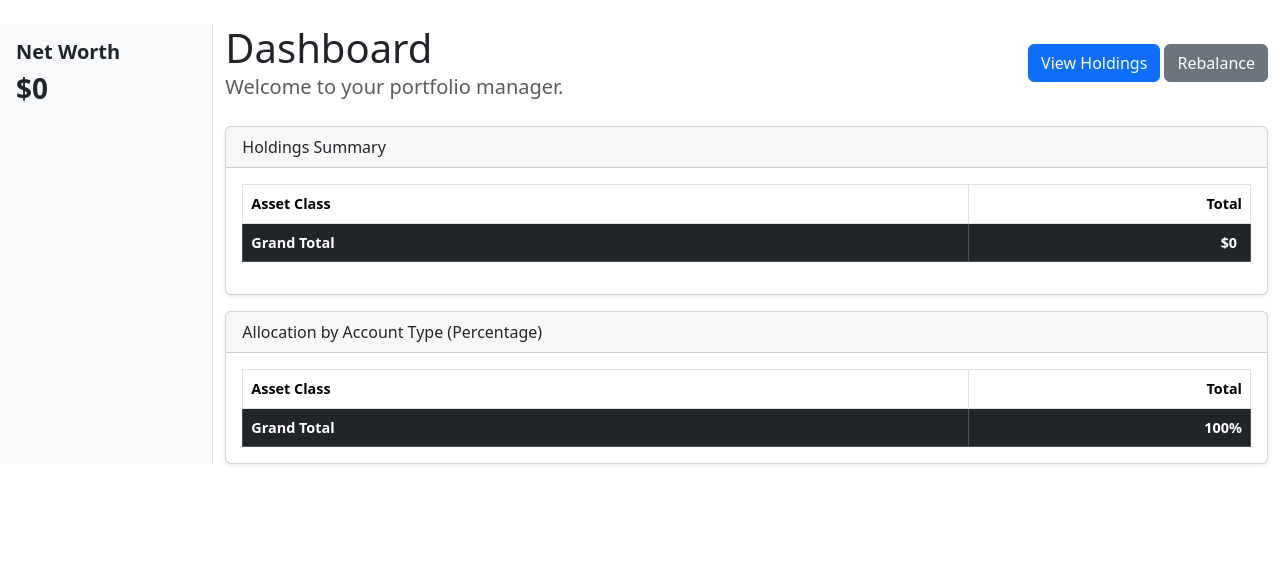
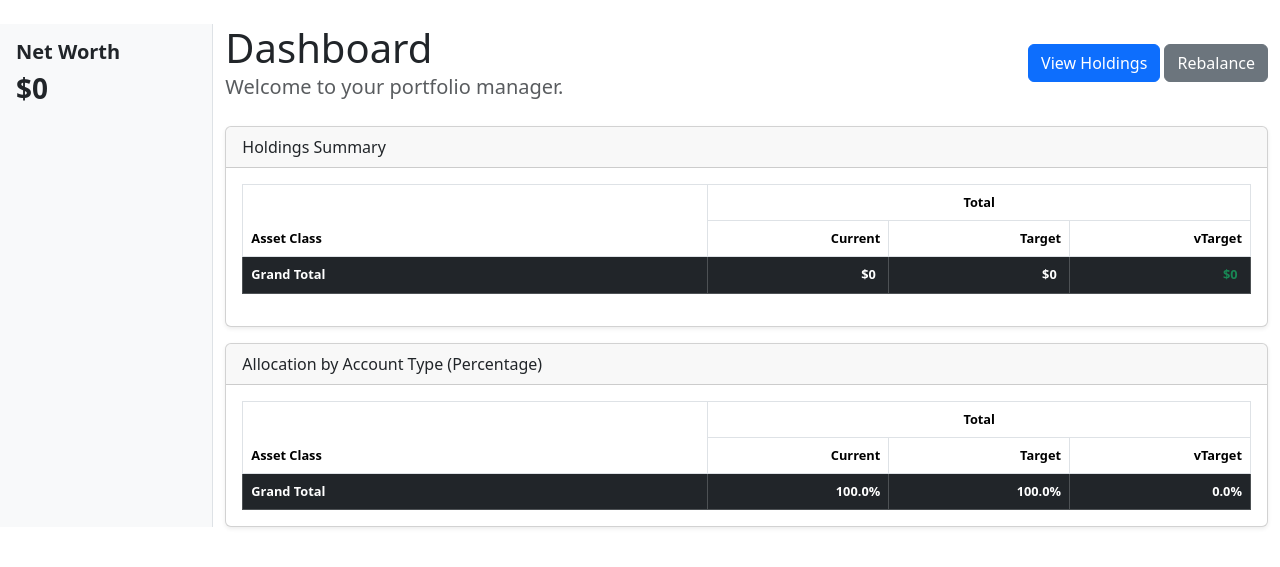
Before and after one commit to charlesbeck3/cb3portfolio, a Django app: page / in a window 1280 px wide. Shown: the part 56-623 px from the top of the page. Run offline with Django 5.2, Linux system fonts and the light colour scheme; the visitor is signed in with stand-in values (Sample User, id 1); data comes from the database, SQL or seed files in the repository; data that the repository does not hold is empty.

Commit message:
Add overall target/variance columns to dashboard and refine table styling
- Update PortfolioSummaryService to aggregate target and variance totals for Asset Classes, Categories, and Groups.
- Update DashboardView (index.html) to display Current, Target, and Variance columns in the Total section.
- Adjust table column widths and reduce font size to 0.8rem for better density in index.html and holdings.html.
- Fix linting errors in test_account_groups.py.

```diff
--- a/portfolio/templates/portfolio/holdings.html
+++ b/portfolio/templates/portfolio/holdings.html
@@ -27,7 +27,7 @@
                     </div>
                     <div class="card-body">
                         <div class="table-responsive">
-                            <table class="table table-striped table-bordered table-hover table-sm" style="font-size: 0.875rem;">
+                            <table class="table table-striped table-bordered table-hover table-sm" style="font-size: 0.8rem;">
                                 <thead>
                                     <tr>
                                         <th rowspan="2" class="align-middle" style="width: 5%;">Ticker</th>
--- a/portfolio/templates/portfolio/index.html
+++ b/portfolio/templates/portfolio/index.html
@@ -10,6 +10,7 @@
 <style>
     .dashboard-content .holdings-table {
         table-layout: fixed;
+        font-size: 0.8rem;
     }
 
     .dashboard-content .holdings-table col.col-asset {
@@ -18,13 +19,13 @@
 
     .dashboard-content .holdings-table col.col-account {
         width: calc(
-            (100% - var(--asset-col-width, 18%) - var(--total-col-width, 7%))
+            (100% - var(--asset-col-width, 18%) - var(--total-col-width, 21%))
             / var(--account-columns, 12)
         );
     }
 
-    .dashboard-content .holdings-table col.col-total {
-        width: var(--total-col-width, 7%);
+    .dashboard-content .holdings-table col.col-total-sub {
+        width: calc(var(--total-col-width, 21%) / 3);
         white-space: nowrap;
     }
 </style>
@@ -65,7 +66,9 @@
                                     <col class="col-account">
                                     <col class="col-account">
                                     {% endfor %}
-                                    <col class="col-total">
+                                    <col class="col-total-sub">
+                                    <col class="col-total-sub">
+                                    <col class="col-total-sub">
                                 </colgroup>
                                 <thead>
                                     <tr>
@@ -73,7 +76,7 @@
                                         {% for code, label in account_types %}
                                         <th colspan="3" class="text-center">{{ label }}</th>
                                         {% endfor %}
-                                        <th rowspan="2" class="text-end text-nowrap">Total</th>
+                                        <th colspan="3" class="text-center text-nowrap">Total</th>
                                     </tr>
                                     <tr>
                                         {% for code, label in account_types %}
@@ -81,6 +84,9 @@
                                         <th class="text-end">Target</th>
                                         <th class="text-end">vTarget</th>
                                         {% endfor %}
+                                        <th class="text-end">Current</th>
+                                        <th class="text-end">Target</th>
+                                        <th class="text-end">vTarget</th>
                                     </tr>
                                 </thead>
                                 <tbody>
@@ -99,6 +105,10 @@
                                         {% endwith %}
                                         {% endfor %}
                                         <td class="text-end fw-bold text-nowrap">{{ asset_class_data.total|accounting_amount:0 }}</td>
+                                        <td class="text-end fw-bold text-nowrap">{{ asset_class_data.target_total|accounting_amount:0 }}</td>
+                                        <td class="text-end fw-bold text-nowrap {% if asset_class_data.variance_total >= 0 %}text-success{% else %}text-danger{% endif %}">
+                                            {{ asset_class_data.variance_total|accounting_amount:0 }}
+                                        </td>
                                     </tr>
                                     {% endfor %}
                                     {% if group_data.categories|length > 1 %}
@@ -117,6 +127,10 @@
                                         {% endwith %}
                                         {% endfor %}
                                         <td class="text-end text-nowrap">{{ category_data.total|accounting_amount:0 }}</td>
+                                        <td class="text-end text-nowrap">{{ category_data.target_total|accounting_amount:0 }}</td>
+                                        <td class="text-end text-nowrap {% if category_data.variance_total >= 0 %}text-success{% else %}text-danger{% endif %}">
+                                            {{ category_data.variance_total|accounting_amount:0 }}
+                                        </td>
                                     </tr>
                                     {% endif %}
                                     {% endfor %}
@@ -133,7 +147,10 @@
                                         </td>
                                         {% endwith %}
                                         {% endfor %}
-                                        <td class="text-end text-nowrap">{{ group_data.total|accounting_amount:0 }}
+                                        <td class="text-end text-nowrap">{{ group_data.total|accounting_amount:0 }}</td>
+                                        <td class="text-end text-nowrap">{{ group_data.target_total|accounting_amount:0 }}</td>
+                                        <td class="text-end text-nowrap {% if group_data.variance_total >= 0 %}text-success{% else %}text-danger{% endif %}">
+                                            {{ group_data.variance_total|accounting_amount:0 }}
                                         </td>
                                     </tr>
                                     {% endfor %}
@@ -152,6 +169,12 @@
                                         {% endfor %}
                                         <td class="text-end text-nowrap">
                                             {{ summary.grand_total|accounting_amount:0 }}
+                                        </td>
+                                        <td class="text-end text-nowrap">
+                                            {{ summary.grand_target_total|accounting_amount:0 }}
+                                        </td>
+                                        <td class="text-end text-nowrap {% if summary.grand_variance_total >= 0 %}text-success{% else %}text-danger{% endif %}">
+                                            {{ summary.grand_variance_total|accounting_amount:0 }}
                                         </td>
                                     </tr>
                                 </tfoot>
@@ -174,7 +197,9 @@
                                     <col class="col-account">
                                     <col class="col-account">
                                     {% endfor %}
-                                    <col class="col-total">
+                                    <col class="col-total-sub">
+                                    <col class="col-total-sub">
+                                    <col class="col-total-sub">
                                 </colgroup>
                                 <thead>
                                     <tr>
@@ -182,7 +207,7 @@
                                         {% for code, label in account_types %}
                                         <th colspan="3" class="text-center">{{ label }}</th>
                                         {% endfor %}
-                                        <th rowspan="2" class="text-end text-nowrap">Total</th>
+                                        <th colspan="3" class="text-center text-nowrap">Total</th>
                                     </tr>
                                     <tr>
                                         {% for code, label in account_types %}
@@ -190,6 +215,9 @@
                                         <th class="text-end">Target</th>
                                         <th class="text-end">vTarget</th>
                                         {% endfor %}
+                                        <th class="text-end">Current</th>
+                                        <th class="text-end">Target</th>
+                                        <th class="text-end">vTarget</th>
                                     </tr>
                                 </thead>
                                 <tbody>
@@ -211,7 +239,13 @@
                                         {% endwith %}
                                         {% endwith %}
                                         {% endfor %}
-                                        <td class="text-end fw-bold text-nowrap">{{ asset_class_data.total|percentage_of:summary.grand_total|floatformat:1 }}%</td>
+                                        {% with current_pct=asset_class_data.total|percentage_of:summary.grand_total target_pct=asset_class_data.target_total|percentage_of:summary.grand_target_total %}
+                                        <td class="text-end fw-bold text-nowrap">{{ current_pct|accounting_percent:1 }}</td>
+                                        <td class="text-end fw-bold text-nowrap">{{ target_pct|accounting_percent:1 }}</td>
+                                        <td class="text-end fw-bold text-nowrap {% if asset_class_data.variance_total >= 0 %}text-success{% else %}text-danger{% endif %}">
+                                            {{ current_pct|subtract:target_pct|accounting_percent:1 }}
+                                        </td>
+                                        {% endwith %}
                                     </tr>
                                     {% endfor %}
                                     {% if group_data.categories|length > 1 %}
@@ -234,7 +268,13 @@
                                         {% endwith %}
                                         {% endwith %}
                                         {% endfor %}
-                                        <td class="text-end text-nowrap">{{ category_data.total|percentage_of:summary.grand_total|floatformat:1 }}%</td>
+                                        {% with current_pct=category_data.total|percentage_of:summary.grand_total target_pct=category_data.target_total|percentage_of:summary.grand_target_total %}
+                                        <td class="text-end text-nowrap">{{ current_pct|accounting_percent:1 }}</td>
+                                        <td class="text-end text-nowrap">{{ target_pct|accounting_percent:1 }}</td>
+                                        <td class="text-end text-nowrap {% if category_data.variance_total >= 0 %}text-success{% else %}text-danger{% endif %}">
+                                            {{ current_pct|subtract:target_pct|accounting_percent:1 }}
+                                        </td>
+                                        {% endwith %}
                                     </tr>
                                     {% endif %}
                                     {% endfor %}
@@ -255,7 +295,13 @@
                                         {% endwith %}
                                         {% endwith %}
                                         {% endfor %}
-                                        <td class="text-end text-nowrap">{{ group_data.total|percentage_of:summary.grand_total|floatformat:1 }}%</td>
+                                        {% with current_pct=group_data.total|percentage_of:summary.grand_total target_pct=group_data.target_total|percentage_of:summary.grand_target_total %}
+                                        <td class="text-end text-nowrap">{{ current_pct|accounting_percent:1 }}</td>
+                                        <td class="text-end text-nowrap">{{ target_pct|accounting_percent:1 }}</td>
+                                        <td class="text-end text-nowrap {% if group_data.variance_total >= 0 %}text-success{% else %}text-danger{% endif %}">
+                                            {{ current_pct|subtract:target_pct|accounting_percent:1 }}
+                                        </td>
+                                        {% endwith %}
                                     </tr>
                                     {% endfor %}
                                 </tbody>
@@ -277,11 +323,9 @@
                                         {% endwith %}
                                         {% endwith %}
                                         {% endfor %}
-                                        {% with target_total=summary.grand_target_total current_total=summary.grand_total %}
-                                        {% with current_pct=current_total|percentage_of:current_total target_pct=target_total|percentage_of:target_total %}
-                                        <td class="text-end text-nowrap">100%</td>
-                                        {% endwith %}
-                                        {% endwith %}
+                                        <td class="text-end text-nowrap">100.0%</td>
+                                        <td class="text-end text-nowrap">100.0%</td>
+                                        <td class="text-end text-nowrap">0.0%</td>
                                     </tr>
                                 </tfoot>
                             </table>
```
Also changed, not shown: portfolio/services.py (+14 -0 lines), portfolio/tests/test_account_groups.py (+2 -1 lines).
